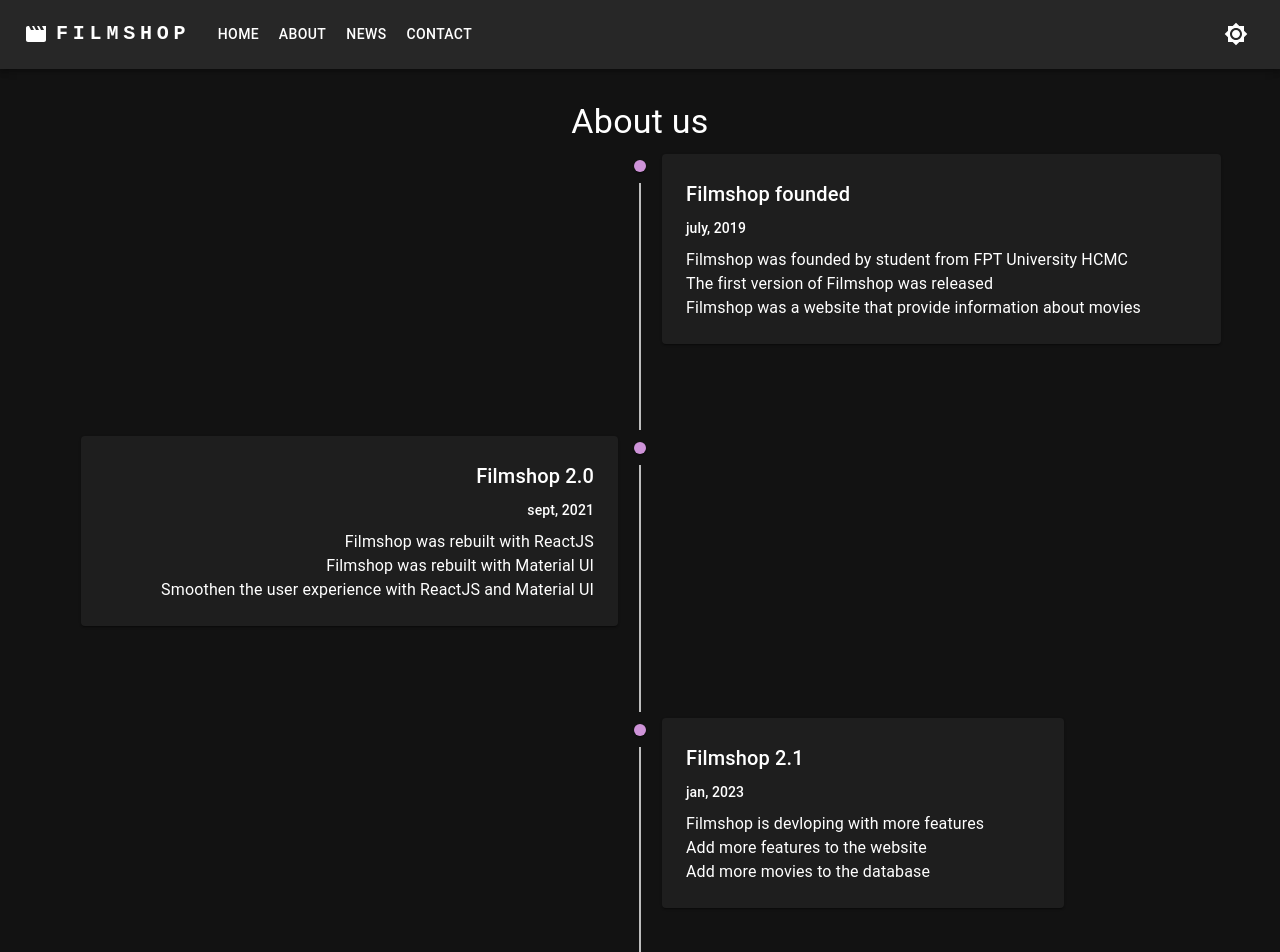
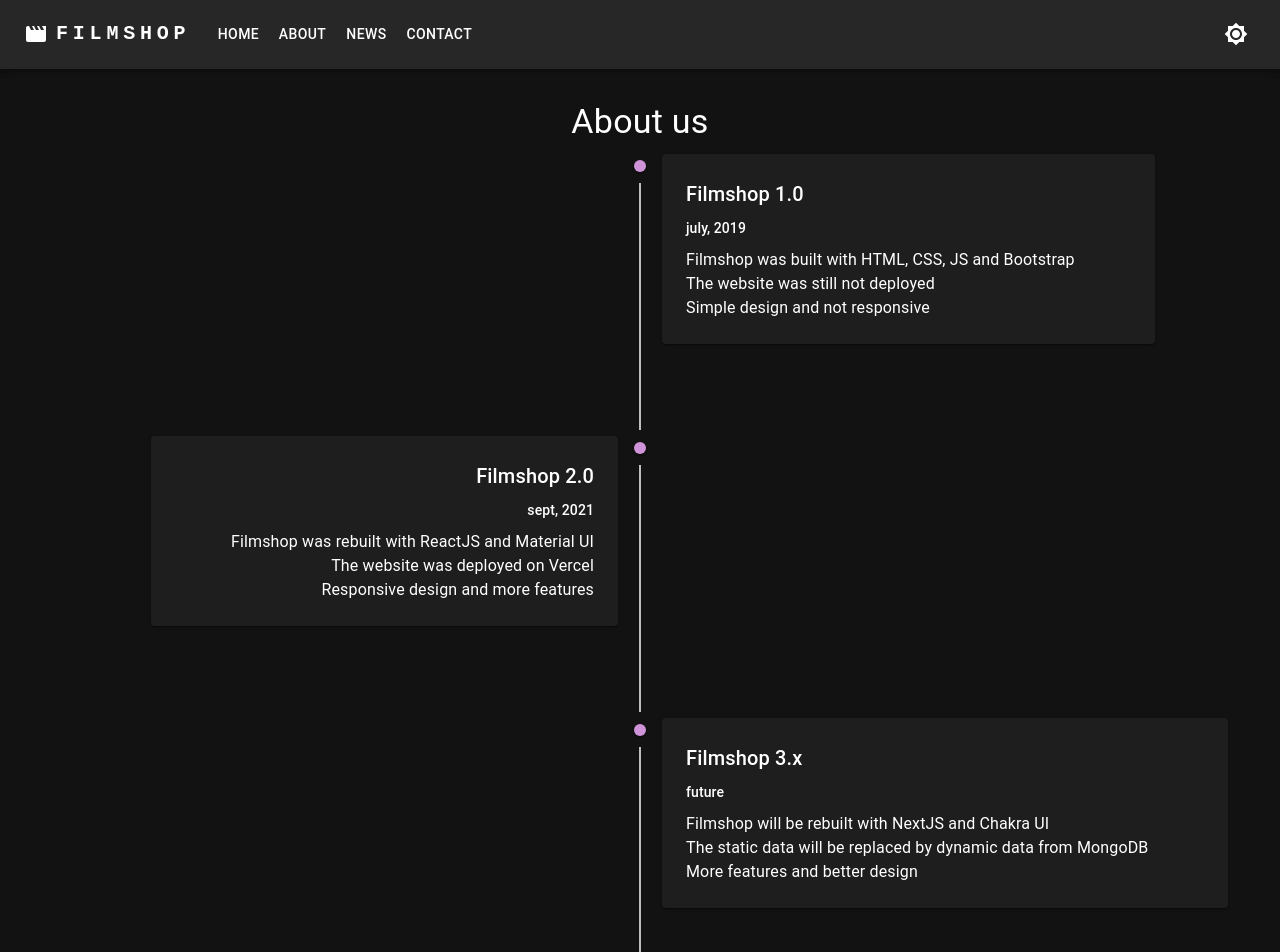
Before and after one commit to hideonbush106/lab4-FER201m, a React (Create React App) app: page /about in a window 1280 px wide. Shown: the top 952 px of the page. Built offline with nearby package versions, Linux system fonts and the light colour scheme.

Commit message:
Fix about page

```diff
--- a/src/pages/About.js
+++ b/src/pages/About.js
@@ -30,11 +30,12 @@
                 <TimelineCard
                     pLeft={1}
                     pRight={8}
-                    title="Filmshop founded"
+                    title="Filmshop 1.0"
                     date="july, 2019"
-                    body1="Filmshop was founded by student from FPT University HCMC"
-                    body2="The first version of Filmshop was released"
-                    body3="Filmshop was a website that provide information about movies"
+                    body1="Filmshop was built with HTML, CSS, JS and Bootstrap"
+                    body2="The website was still not deployed"
+                    body3="Simple design and not responsive"
+
                 />
                 <TimelineCard
                     position={isMobile ? "left" : "right"}
@@ -42,18 +43,18 @@
                     pLeft={isMobile ? 1 : 8}
                     title="Filmshop 2.0"
                     date="sept, 2021"
-                    body1="Filmshop was rebuilt with ReactJS"
-                    body2="Filmshop was rebuilt with Material UI"
-                    body3="Smoothen the user experience with ReactJS and Material UI"
+                    body1="Filmshop was rebuilt with ReactJS and Material UI"
+                    body2="The website was deployed on Vercel"
+                    body3="Responsive design and more features"
                 />
                 <TimelineCard
                     pLeft={1}
                     pRight={8}
-                    title="Filmshop 2.1"
-                    date="jan, 2023"
-                    body1="Filmshop is devloping with more features"
-                    body2="Add more features to the website"
-                    body3="Add more movies to the database"
+                    title="Filmshop 3.x"
+                    date="future"
+                    body1="Filmshop will be rebuilt with NextJS and Chakra UI"
+                    body2="The static data will be replaced by dynamic data from MongoDB"
+                    body3="More features and better design"
                 />
             </Timeline>
         </Box>
```
